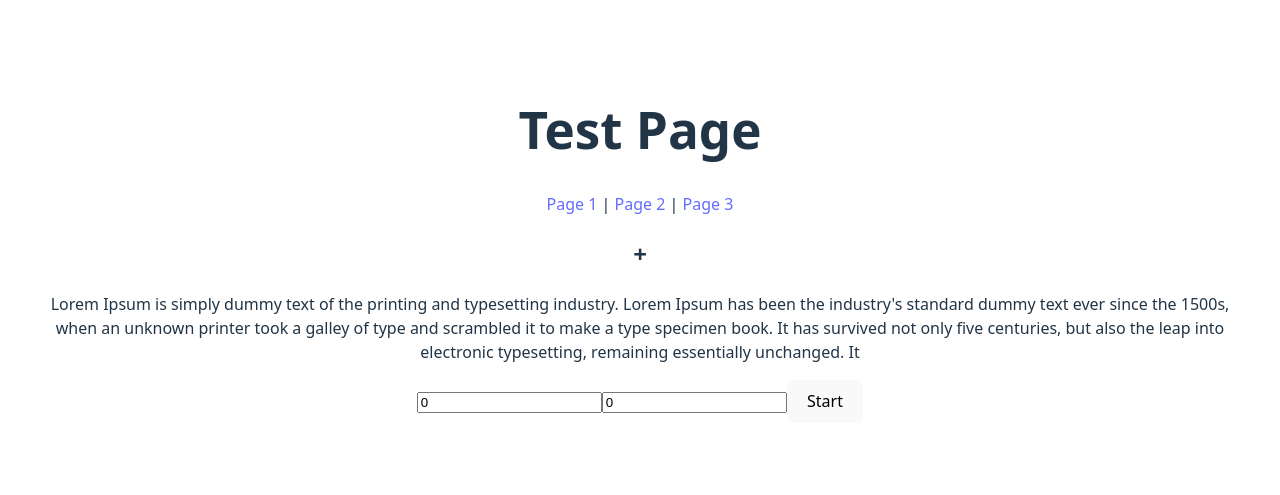
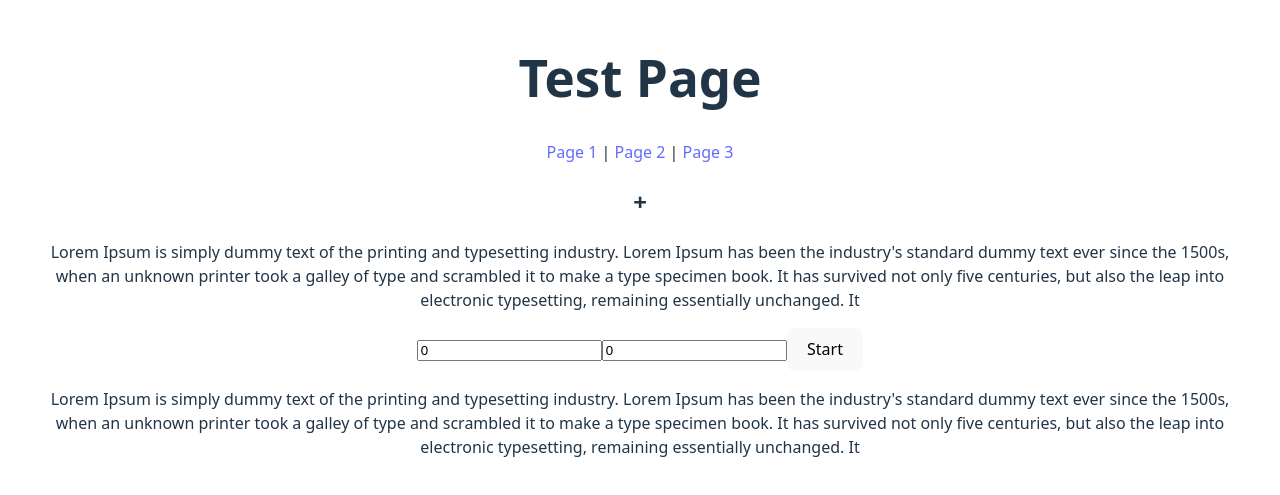
Before and after one commit to PiekharievaK/changelog-test, a React (Vite) app: page /1 in a window 1280 px wide. Shown: the part 155-650 px from the top of the page. Built offline with nearby package versions, Linux system fonts and the light colour scheme.

Commit message:
feat(V-234): some changes

```diff
--- a/src/pages/page1/Page1.jsx
+++ b/src/pages/page1/Page1.jsx
@@ -16,6 +16,7 @@ export const AddPage = () => {
             <input type="number" value={b} onChange={e => setB(e.target.value)}/>
             <button onClick={() => handleAdd(a, b, setResult)}>Start</button>
             {result !== null && <p>Result: {result}</p>}
+            <TestingComponent/>
 
         </div>
     );
```
